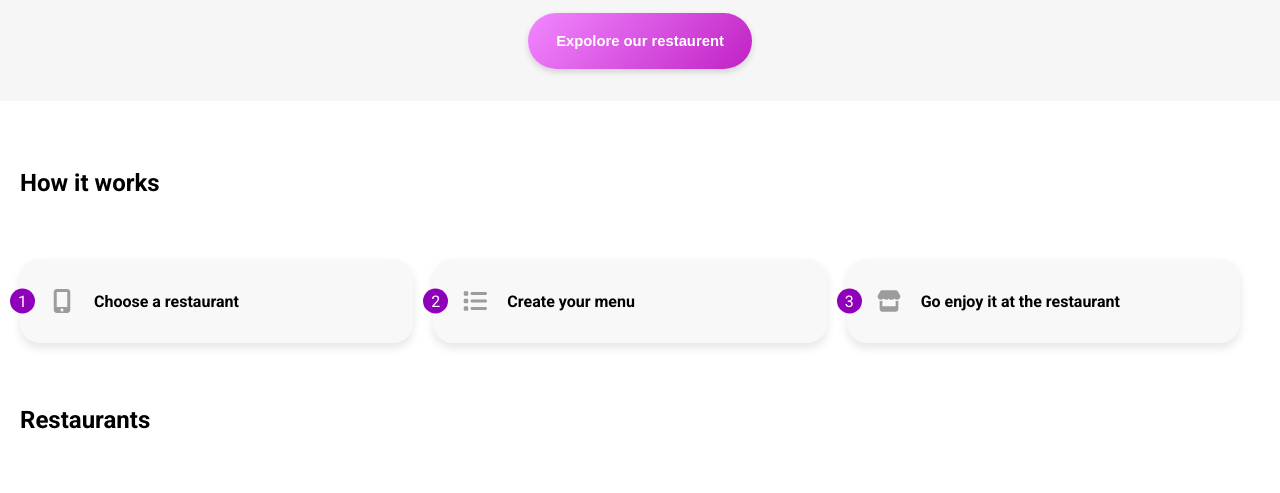
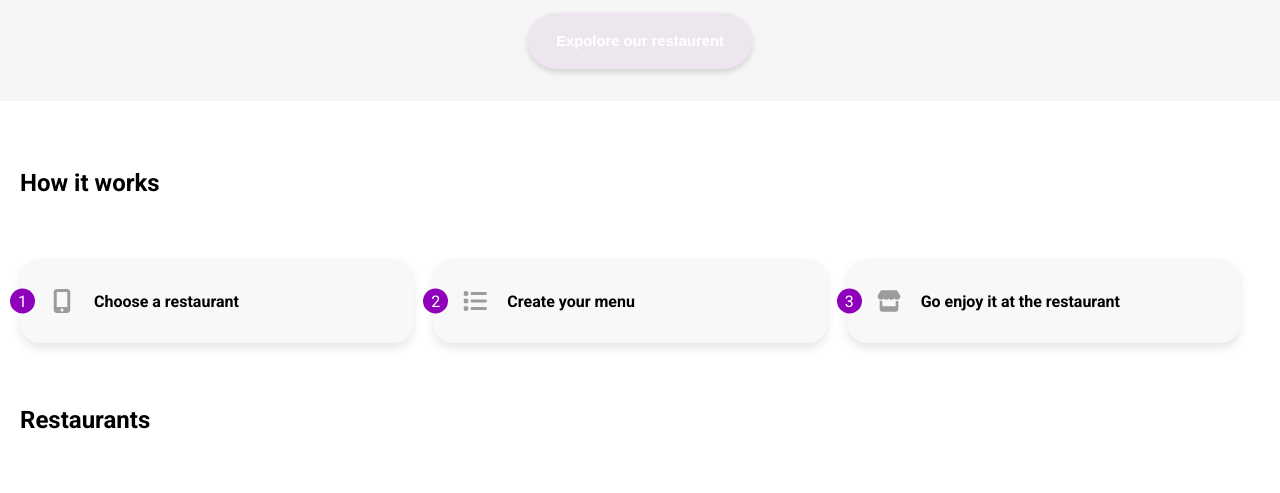
Before and after one commit to fadumacodes/ohmyfood, a website: page index.html in a window 1280 px wide. In both pictures the pointer is over the button "Expolore our restaurent". Shown: the part 240-733 px from the top of the page. Drawn offline with Linux system fonts and the light colour scheme; a web font is replaced by a local one.

Commit message:
added hover

```diff
--- a/style.css
+++ b/style.css
@@ -157,7 +157,12 @@ h2 {
   box-shadow: 0px 3px 6px 0px rgba(0, 0, 0, 0.15);
   cursor: pointer;
 }
+/* Lowering the shadow */
 
+.btn:hover {
+  background: rgb(238, 230, 238);
+  cursor: pointer;
+}
 .container {
   padding-left: 25px;
   padding-right: 25px;
```
